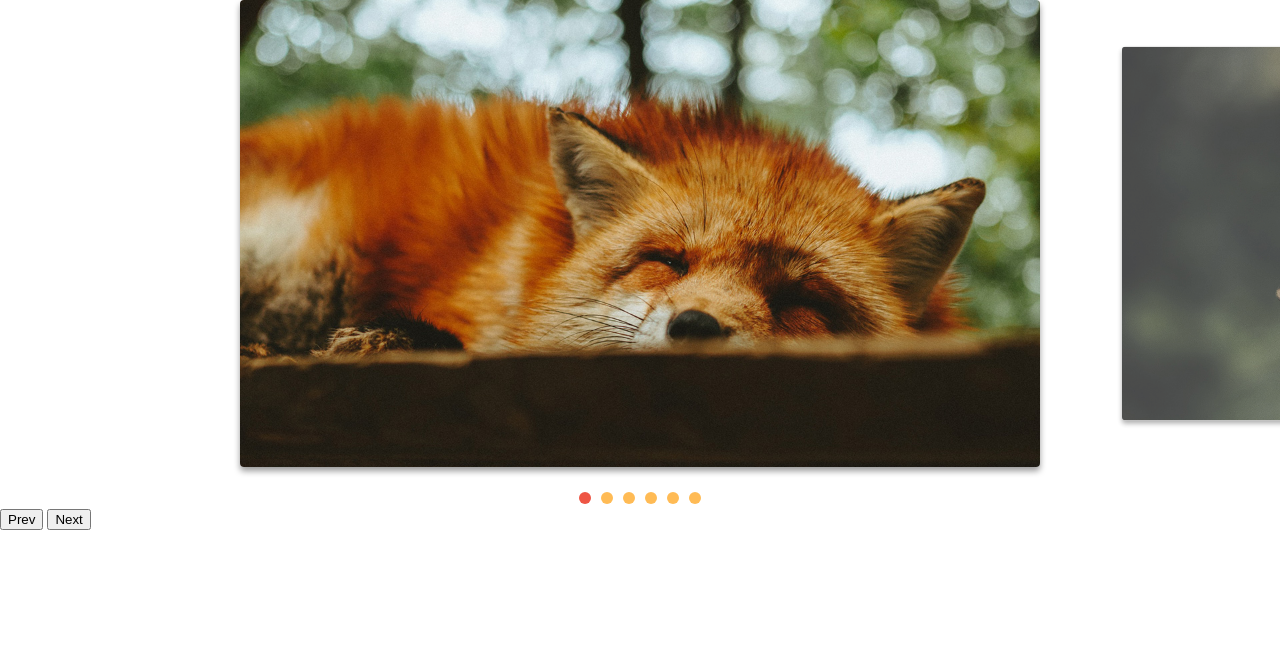
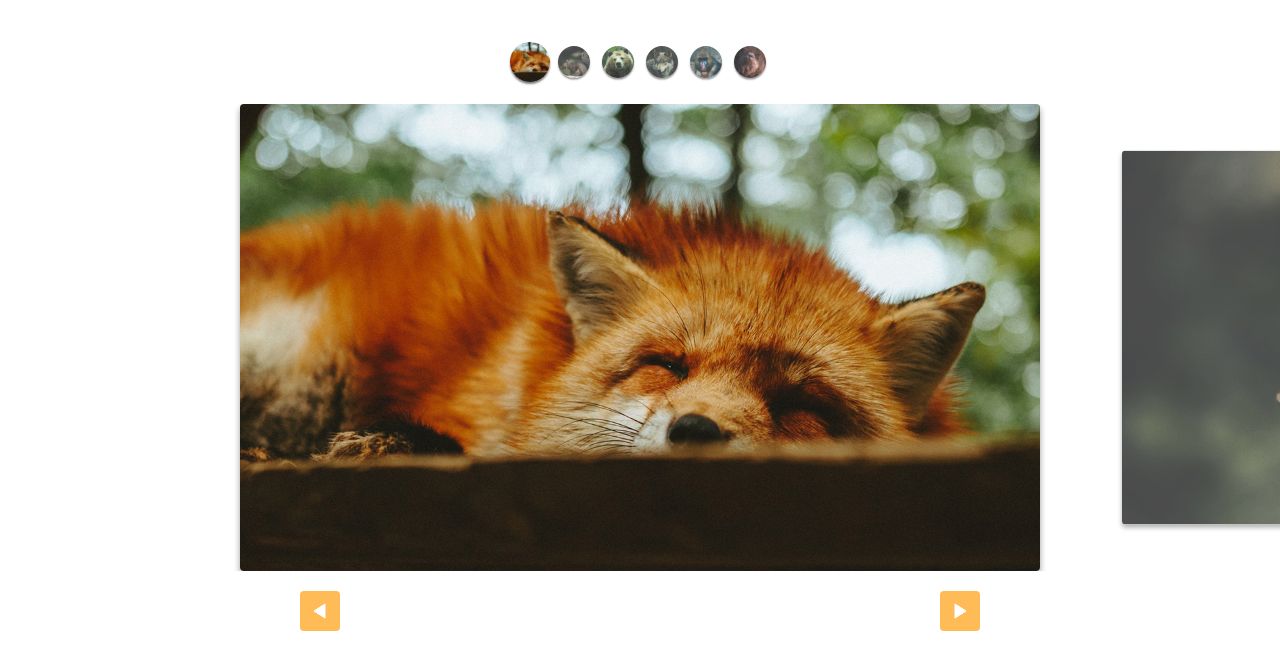
Before and after one commit to gabrielcoelhox/Slide_JavaScript, a plain HTML site: page index.html in a window 1280 px wide. Drawn offline with Linux system fonts and the light colour scheme.

Commit message:
Adicionando controles animados com a foto dos animais

```diff
--- a/css/style.css
+++ b/css/style.css
@@ -64,3 +64,49 @@ img {
 [data-control="slide"] li.active a, [data-control="slide"] li a:hover {
     background: #E54;
 }
+
+.custom-controls {
+    display: flex;
+    justify-content: center;
+    margin-top: 40px;
+    margin-bottom: 20px;
+    flex-wrap: wrap;
+}
+
+.custom-controls li {
+    opacity: .8;
+    transform: scale(.8);
+    width: 40px;
+    height: 40px;
+    border-radius: 50%;
+    overflow: hidden;
+    margin: 2px;
+    box-shadow: 0 2px 2px rgba(0,0,0,.5);
+    transition: .3s;
+    cursor: pointer;
+}
+
+.custom-controls li.active {
+    opacity: 1;
+    transform: scale(1);
+}
+
+.arrow-nav {
+    display: flex;
+    justify-content: space-around;
+    margin: 20px 0;
+}
+
+.arrow-nav button {
+    cursor: pointer;
+    border: none;
+    border-radius: 4px;
+    color: white;
+    width: 40px;
+    height: 40px;
+    background: #FB5 url('../img/arrow.svg') center center no-repeat;
+}
+
+.arrow-nav button.prev {
+    transform: rotate(-180deg);
+}
--- a/index.html
+++ b/index.html
@@ -8,6 +8,14 @@
     <link rel="stylesheet" href="css/style.css">
 </head>
 <body>
+    <ul class="custom-controls">
+        <li><img src="img/foto1-thumb.jpg" alt=""></li>
+        <li><img src="img/foto2-thumb.jpg" alt=""></li>
+        <li><img src="img/foto3-thumb.jpg" alt=""></li>
+        <li><img src="img/foto4-thumb.jpg" alt=""></li>
+        <li><img src="img/foto5-thumb.jpg" alt=""></li>
+        <li><img src="img/foto6-thumb.jpg" alt=""></li>
+    </ul>
     <div class="slide-wrapper">
         <ul class="slide">
             <li><img src="img/foto1.jpg" alt=""></li>
@@ -19,8 +27,8 @@
         </ul>
     </div>
     <div class="arrow-nav">
-        <button class="prev">Prev</button>
-        <button class="next">Next</button>
+        <button class="prev"></button>
+        <button class="next"></button>
     </div>
     <script type="module" src="js/script.js"></script>
 </body>
--- a/js/script.js
+++ b/js/script.js
@@ -4,6 +4,6 @@ const slide = new SlideNav('.slide', '.slide-wrapper');
 slide.init();
 slide.addArrow('.prev', '.next');
 
-slide.addControl();
+slide.addControl('.custom-controls');
 
 console.log(slide);
```
